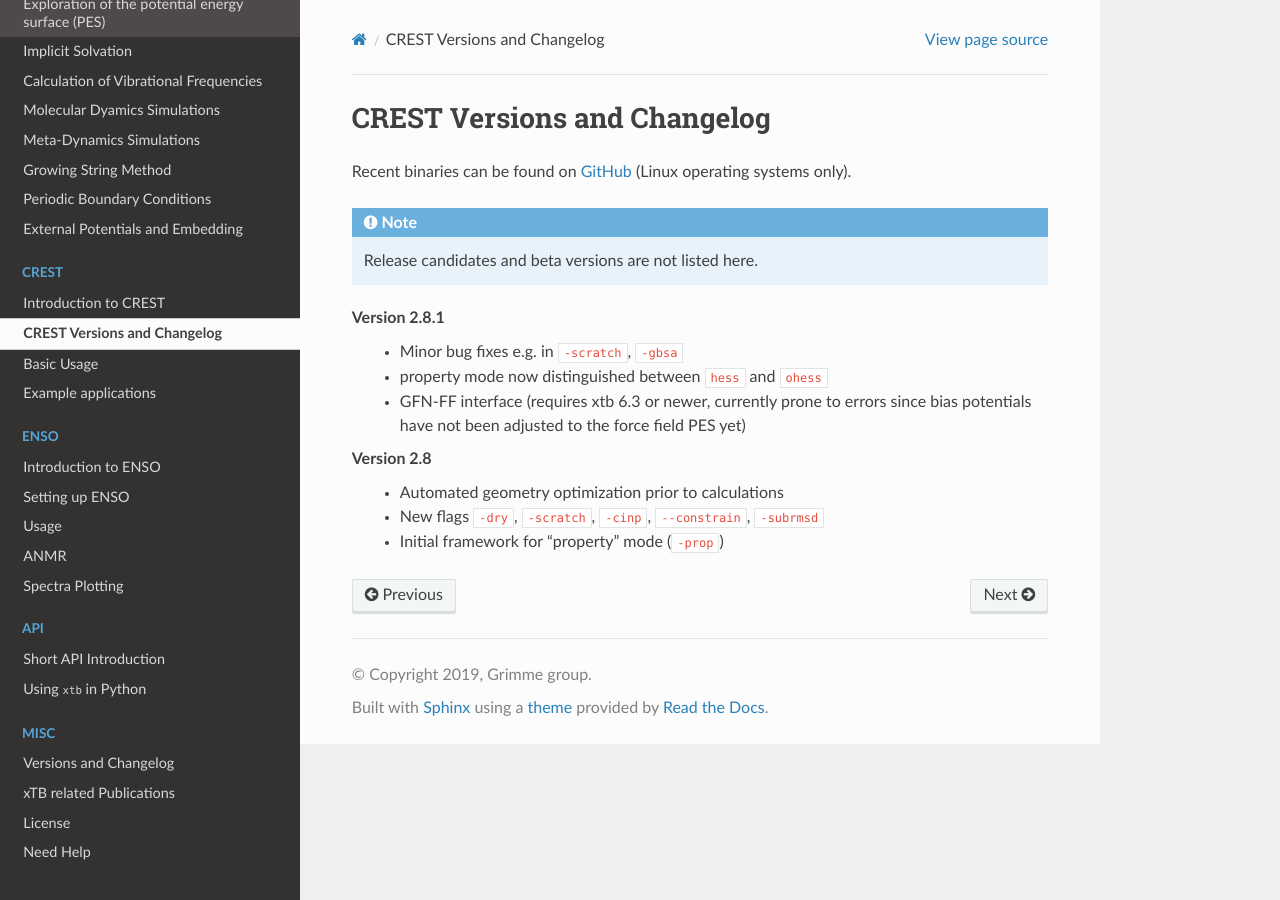
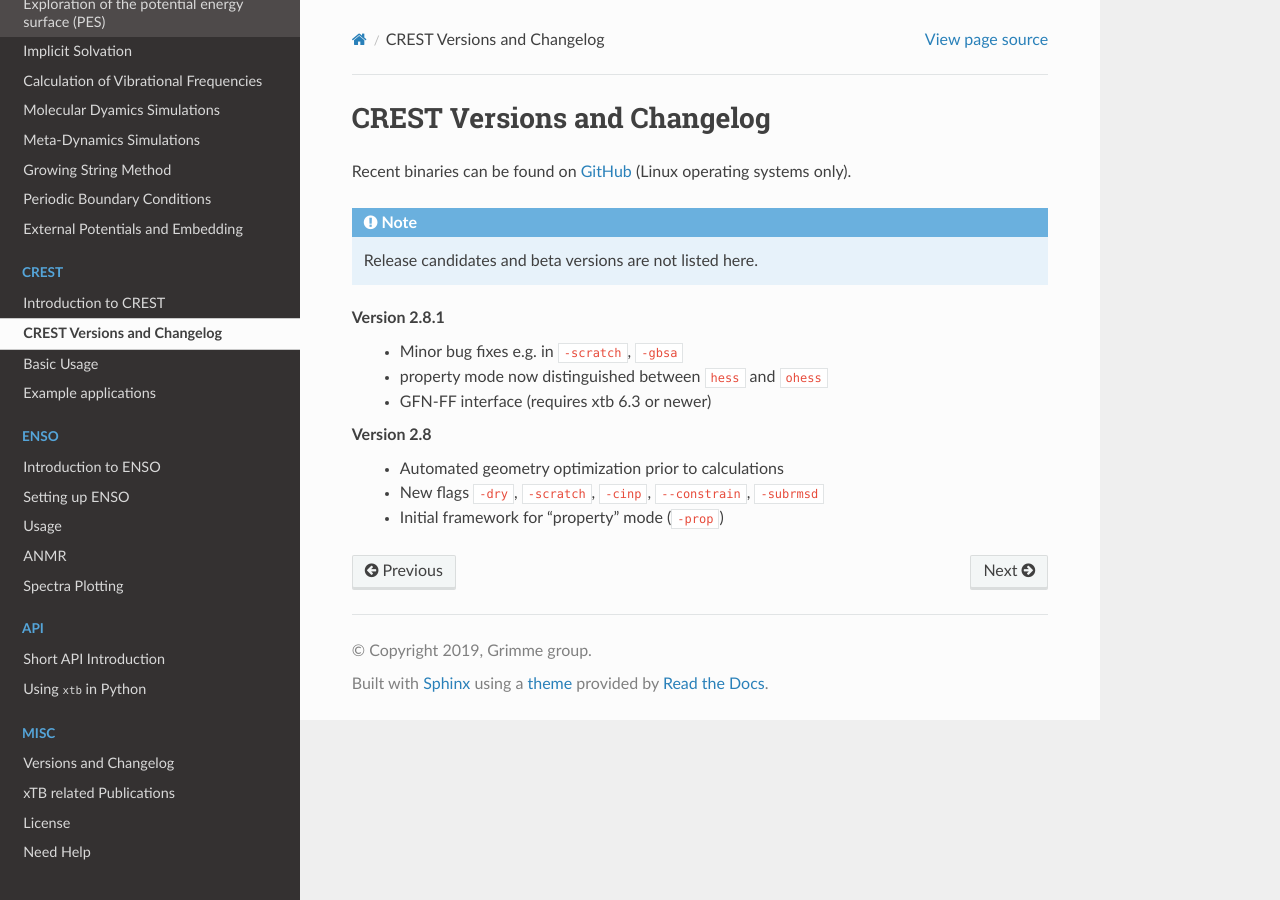
Before and after one commit to grimme-lab/xtb_docs, a Sphinx documentation site: the page built from source/crestversions.rst, in a window 1280 px wide. Built offline with Sphinx 7.4.7 and the Read the Docs theme 2.0.0, drawn with Linux system fonts in a browser that asks for light colours.

Commit message:
Update crestversions.rst

```diff
--- a/source/crestversions.rst
+++ b/source/crestversions.rst
@@ -12,7 +12,7 @@ Recent binaries can be found on `GitHub <https://github.com/grimme-lab/xtb/relea
 Version 2.8.1
    - Minor bug fixes e.g. in ``-scratch``, ``-gbsa``
    - property mode now distinguished between ``hess`` and ``ohess``
-   - GFN-FF interface (requires xtb 6.3 or newer, currently prone to errors since bias potentials have not been adjusted to the force field PES yet)
+   - GFN-FF interface (requires xtb 6.3 or newer)
 
 
 Version 2.8
```
